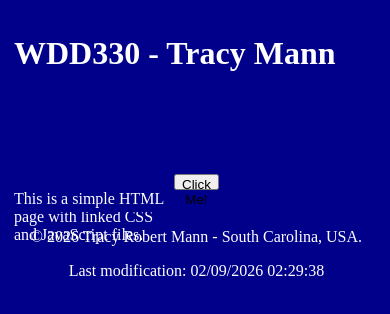
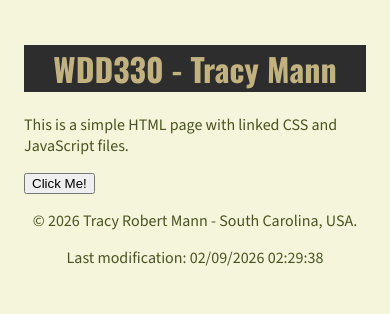
Before and after one commit to trrmann/wdd330, a website: page index.html in a window 390 px wide. Drawn offline with nearby package versions, Linux system fonts and the light colour scheme; a web font is replaced by a local one.

Commit message:
Implement responsive layout module

```diff
--- a/index.html
+++ b/index.html
@@ -9,11 +9,19 @@
       content="Home page for the WDD 330 - Web Frontend Development II class as authored by Tracy Robert Mann."
     />
     <meta name="author" content="Tracy Robert Mann" />
-    <link rel="stylesheet" href="styles/base.css" />
+    <link rel="stylesheet" href="styles/responsive.css" />
     <link rel="preconnect" href="https://fonts.googleapis.com" />
     <link rel="preconnect" href="https://fonts.gstatic.com" crossorigin />
     <link
       href="https://fonts.googleapis.com/css2?family=Eagle+Lake&display=swap"
+      rel="stylesheet"
+    />
+    <link
+      href="https://fonts.googleapis.com/css2?family=Source+Sans+3:wght@400;700&display=swap"
+      rel="stylesheet"
+    />
+    <link
+      href="https://fonts.googleapis.com/css2?family=Oswald:wght@400;700&display=swap"
       rel="stylesheet"
     />
     <script src="scripts/getdates.js" defer></script>
--- a/styles/base.css
+++ /dev/null
@@ -1,147 +0,0 @@
-:root {
-  --primary-color: white;
-  --primary-background: darkblue;
-  --secondary-color: var(--primary-background);
-  --secondary-background: var(--primary-color);
-  --visited-link-color: darkred;
-
-  --main-width: 1024px;
-  --me-width: 768px;
-  --resources-width: 256px;
-
-  --debug-outer-color: red;
-  --debug-border-style-solid: solid;
-  --debug-body-border-color: var(--primary-background);
-  /*--debug-body-border-color: var(--debug-outer-color);/**/
-
-  --debug-level-2-color: orange;
-  --debug-header-border-color: var(--primary-background);
-  /*--debug-header-border-color: var(--debug-level-2-color);/**/
-  --debug-main-border-color: var(--primary-background);
-  /*--debug-main-border-color: var(--debug-level-2-color);/**/
-  --debug-footer-border-color: var(--primary-background);
-  /*--debug-footer-border-color: var(--debug-level-2-color);/**/
-
-  --debug-level-3-color: yellow;
-  --debug-course-title-border-color: var(--primary-background);
-  /*--debug-course-title-border-color: var(--debug-level-3-color);/**/
-  --debug-header-menu-border-color: var(--primary-background);
-  /*--debug-header-menu-border-color: var(--debug-level-3-color);/**/
-  --debug-main-name-border-color: var(--primary-background);
-  /*--debug-main-name-border-color: var(--debug-level-3-color);/**/
-  --debug-main-card-border-color: var(--secondary-background);
-  /*--debug-main-card-border-color: var(--debug-level-3-color);/**/
-
-  --debug-level-4-color: green;
-  --debug-header-menu-item-border-color: var(--secondary-background);
-  /*--debug-header-menu-item-border-color: var(--debug-level-4-color);/**/
-  --debug-main-card-title-border-color: var(--secondary-background);
-  /*--debug-main-card-title-border-color: var(--debug-level-4-color);/**/
-  --debug-main-card-image-me-border-color: var(--primary-background);
-  /*--debug-main-card-image-me-border-color: var(--debug-level-4-color);/**/
-  --debug-main-card-info-me-border-color: var(--primary-background);
-  /*--debug-main-card-info-me-border-color: var(--debug-level-4-color);/**/
-  --debug-main-card-location-border-color: var(--primary-background);
-  /*--debug-main-card-location-border-color: var(--debug-level-4-color);/**/
-  --debug-main-card-image-location-description-border-color: var(
-    --primary-background
-  );
-  /*--debug-main-card-image-location-description-border-color: var(--debug-level-4-color);/**/
-  --debug-main-card-image-location-description-border-color: var(
-    --primary-background
-  );
-  /*--debug-main-card-image-location-description-border-color: var(--debug-level-4-color);/**/
-  --debug-main-card-info-location-border-color: var(--primary-background);
-  /*--debug-main-card-info-location-border-color: var(--debug-level-4-color);/**/
-  --debug-main-card-menu-border-color: var(--primary-background);
-  /*--debug-main-card-menu-border-color: var(--debug-level-4-color);/**/
-
-  --debug-level-5-color: blue;
-  --debug-main-card-menu-item-border-color: var(--primary-background);
-  /*--debug-main-card-menu-item-border-color: var(--debug-level-5-color);/**/
-
-  --debug-level-6-color: indigo;
-  --debug-level-7-color: violet;
-
-  font-family: 'Eagle Lake', serif;
-  font-weight: 400;
-  font-style: normal;
-}
-.body {
-  display: grid;
-  grid-template-columns: 1fr auto 1fr;
-  grid-template-rows: 10rem auto 5rem;
-  --body-full-columns-start: 1;
-  --body-full-columns-end: 4;
-  --body-centered-columns-start: 2;
-  --body-centered-columns-end: 3;
-  --body-header-rows-start: 1;
-  --body-header-rows-end: 2;
-  --body-main-rows-start: 2;
-  --body-main-rows-end: 3;
-  --body-footer-rows-start: 3;
-  --body-footer-rows-end: 4;
-  color: var(--primary-color);
-  background-color: var(--primary-background);
-
-  border-style: var(--debug-border-style-solid);
-  border-color: var(--debug-body-border-color);
-}
-.header {
-  grid-column: var(--body-full-columns-start) / var(--body-full-columns-end);
-  grid-row: var(--body-header-rows-start) / var(--body-header-rows-end);
-  display: grid;
-  grid-template-columns: auto 1fr 1fr 1fr 1fr auto;
-  grid-template-rows: 2rem 8rem;
-  --header-full-columns-start: 1;
-  --header-full-columns-end: 7;
-  --header-title-columns-start: 2;
-  --header-title-columns-end: 4;
-  --header-title-rows-start: 1;
-  --header-title-rows-end: 2;
-  --header-menu-rows-start: 2;
-  --header-menu-rows-end: 3;
-
-  border-style: var(--debug-border-style-solid);
-  border-color: var(--debug-header-border-color);
-}
-.title {
-  grid-column: var(--header-title-columns-start) /
-    var(--header-title-columns-end);
-  grid-row: var(--header-title-rows-start) / var(--header-title-rows-end);
-  display: block;
-  text-align: right;
-  margin-top: 1rem;
-  margin-right: 2rem;
-
-  border-style: var(--debug-border-style-solid);
-  border-color: var(--debug-course-title-border-color);
-}
-.main {
-  grid-column: var(--body-centered-columns-start) /
-    var(--body-centered-columns-end);
-  grid-row: var(--body-main-rows-start) / var(--body-main-rows-end);
-  max-width: var(--main-width);
-  display: grid;
-  grid-template-columns: 10rem auto 1fr 10rem;
-  grid-template-rows: 1rem auto 1rem;
-  --main-full-columns-start: 1;
-  --main-full-columns-end: 5;
-  --main-me-columns-start: 1;
-  --main-me-columns-end: 3;
-  --main-resources-columns-start: 3;
-  --main-resources-columns-end: 4;
-  --main-rows-start: 2;
-  --main-rows-end: 3;
-
-  border-style: var(--debug-border-style-solid);
-  border-color: var(--debug-main-border-color);
-}
-.footer {
-  grid-column: var(--body-full-columns-start) / var(--body-full-columns-end);
-  grid-row: var(--body-footer-rows-start) / var(--body-footer-rows-end);
-  text-align: center;
-
-  border-style: var(--debug-border-style-solid);
-  border-color: var(--debug-footer-border-color);
-}
--- /dev/null
+++ b/styles/layout-base.css
@@ -0,0 +1,41 @@
+:root {
+  --primary-color: #4b5320; /* army green */
+  --secondary-color: #c2b280; /* khaki */
+  --neutral-color: #f5f5dc; /* beige */
+  --neutral-secondary-color: #2d2d2d; /* charcoal */
+  --heading-font: 'Oswald', Arial, sans-serif;
+  --body-font: 'Source Sans 3', Arial, sans-serif;
+  --site-color: var(--primary-color);
+  --site-background: var(--neutral-color);
+  --site-header: var(--secondary-color);
+  --site-header-background: var(--neutral-secondary-color);
+  --table-header-bg: var(--site-header-background);
+  --table-header-color: var(--site-header);
+  --table-row-alt-bg: var(--neutral-color);
+}
+
+body {
+  font-family: var(--body-font);
+  color: var(--site-color);
+  background-color: var(--site-background);
+}
+
+header,
+h1,
+h2,
+h3,
+h4,
+h5,
+h6 {
+  font-family: var(--heading-font);
+  color: var(--site-header);
+  background-color: var(--site-header-background);
+}
+
+th {
+  background-color: var(--table-header-bg);
+  color: var(--table-header-color);
+}
+tr:nth-child(even) {
+  background-color: var(--table-row-alt-bg);
+}
--- /dev/null
+++ b/styles/layout-laptop.css
@@ -0,0 +1,28 @@
+@media (min-width: 1025px) {
+  body {
+    padding: 3rem 10vw;
+  }
+  .header,
+  .footer {
+    text-align: left;
+  }
+  .main {
+    font-size: 1.2rem;
+    max-width: 1200px;
+    margin: 0 auto;
+  }
+  table {
+    font-size: 1.1rem;
+  }
+  th,
+  td {
+    padding: 1rem 1.25rem;
+  }
+  th {
+    background-color: var(--table-header-bg);
+    color: var(--table-header-color);
+  }
+  tr:nth-child(even) {
+    background-color: var(--table-row-alt-bg);
+  }
+}
--- /dev/null
+++ b/styles/layout-mobile.css
@@ -0,0 +1,23 @@
+/* Mobile styles (up to 600px) */
+body {
+  padding: 1rem;
+}
+
+.header,
+.footer {
+  text-align: center;
+}
+
+.main {
+  font-size: 1rem;
+}
+table {
+  width: 100%;
+  font-size: 0.95rem;
+  border-collapse: collapse;
+}
+th,
+td {
+  padding: 0.5rem 0.5rem;
+  text-align: left;
+}
--- /dev/null
+++ b/styles/layout-tablet.css
@@ -0,0 +1,28 @@
+@media (min-width: 601px) and (max-width: 1024px) {
+  body {
+    padding: 2rem;
+  }
+  .header,
+  .footer {
+    text-align: left;
+  }
+  .main {
+    font-size: 1.1rem;
+    max-width: 800px;
+    margin: 0 auto;
+  }
+  table {
+    font-size: 1.05rem;
+  }
+  th,
+  td {
+    padding: 0.75rem 1rem;
+  }
+  th {
+    background-color: var(--table-header-bg);
+    color: var(--table-header-color);
+  }
+  tr:nth-child(even) {
+    background-color: var(--table-row-alt-bg);
+  }
+}
--- /dev/null
+++ b/styles/responsive.css
@@ -0,0 +1,5 @@
+/* Base styles for all devices */
+@import url('layout-base.css');
+@import url('layout-mobile.css');
+@import url('layout-tablet.css');
+@import url('layout-laptop.css');
```
